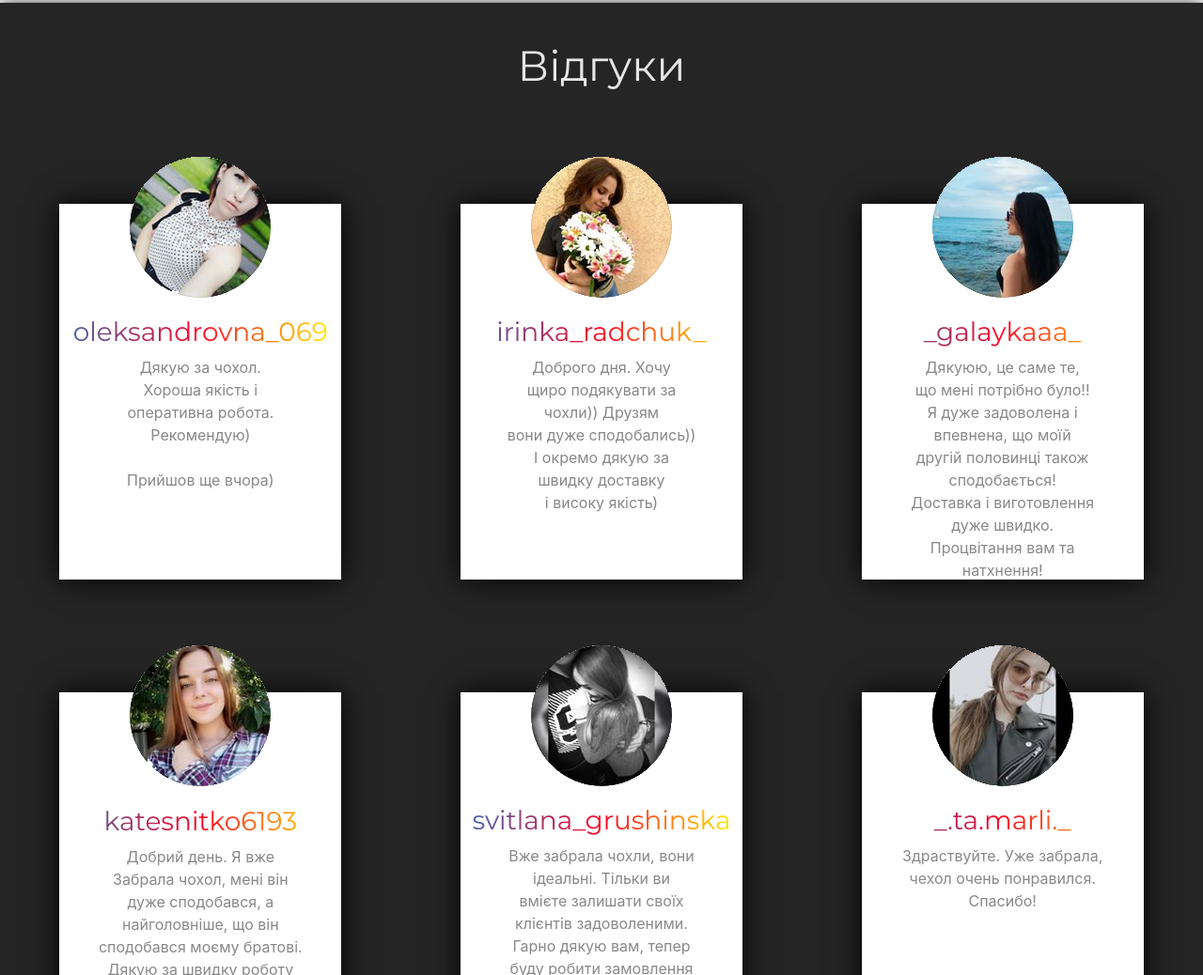
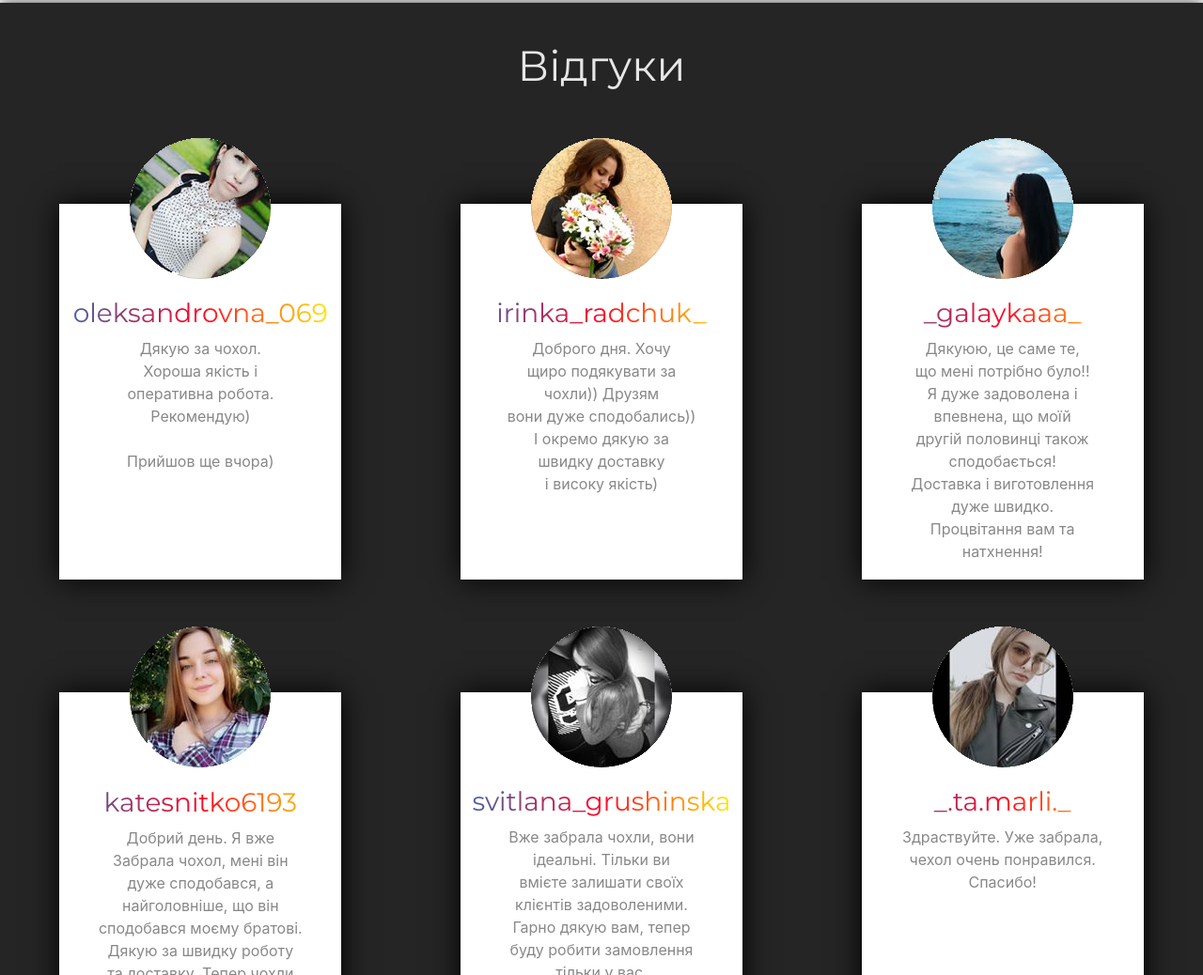
Before and after one commit to ArsenPolivka/ua_case__info, a plain HTML site: page index.html in a window 1280 px wide. Shown: the part 2518-3556 px from the top of the page at 94% size. Drawn offline with nearby package versions, Linux system fonts and the light colour scheme.

Commit message:
Update index.css

```diff
--- a/css/index.css
+++ b/css/index.css
@@ -338,7 +338,7 @@ h1 {
 }
 #responces img {
     position: relative;
-    margin-top: -50px;
+    margin-top: -70px;
     margin-bottom: 20px;
 }
 
```
